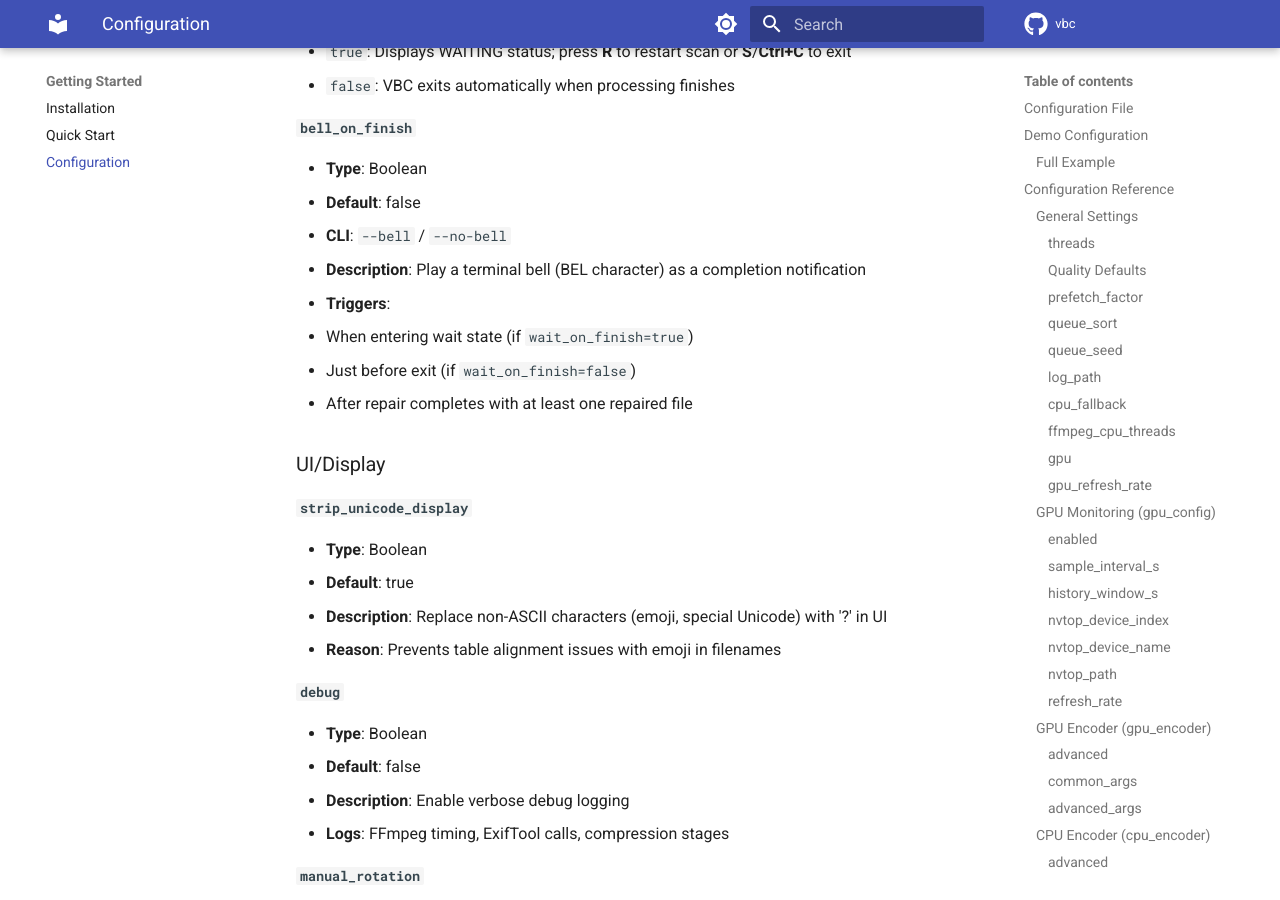
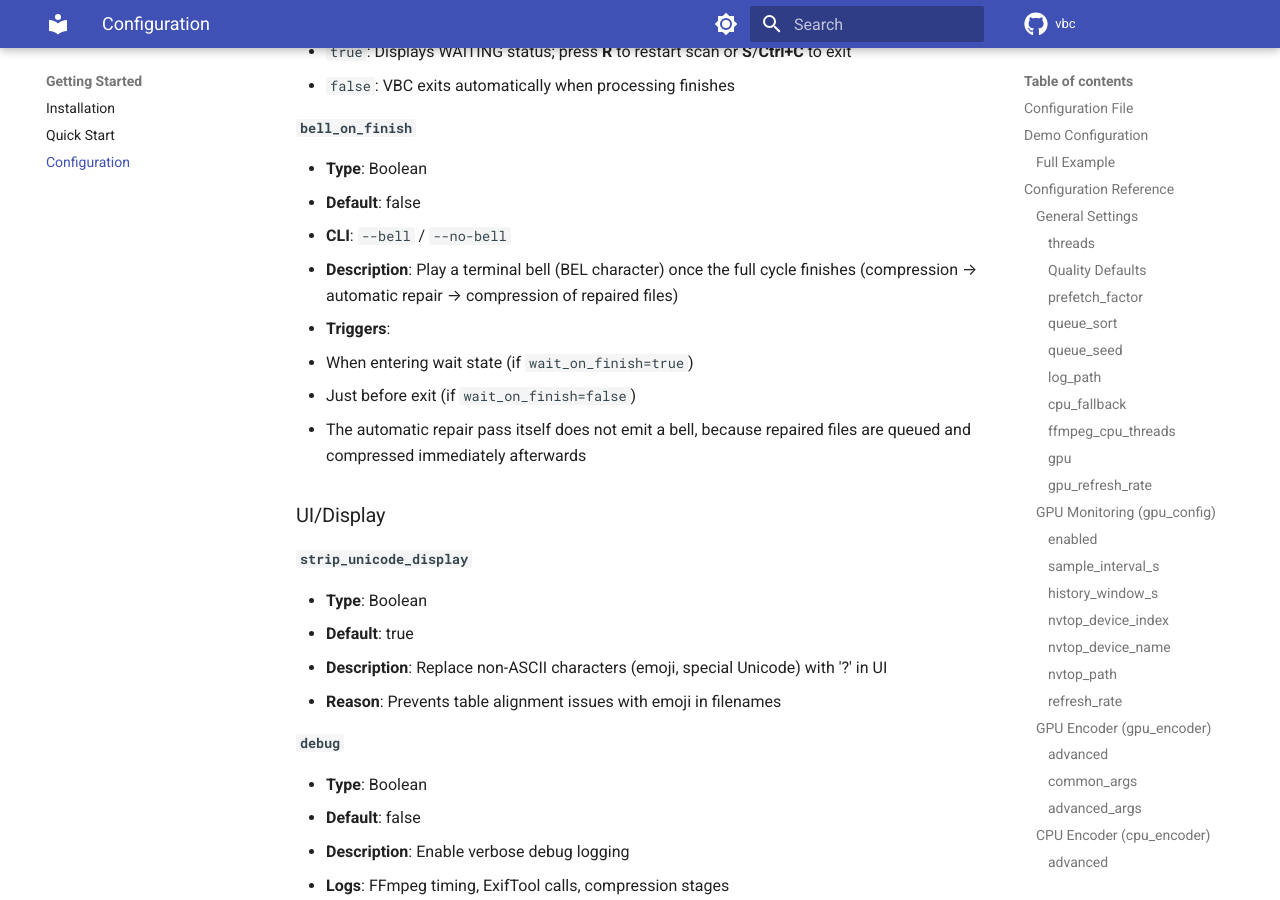
Before and after one commit to hipotures/vbc, an MkDocs documentation site: the page built from docs/getting-started/configuration.md, in a window 1280 px wide and 900 px high, scrolled down 16230 px. Built offline with MkDocs 1.6.1 and Material for MkDocs 9.7.7, drawn with Linux system fonts in a browser that asks for light colours; comment, search, counter and statistics services are not loaded.

Commit message:
docs: document auto_repair_errors and clarify bell behavior
- Add auto_repair_errors: true to conf/vbc.yaml.example with full behavior
- Clarify bell_on_finish fires only once after the full cycle
  (compression -> repair -> compression of repaired files), not after
  the repair pass itself
- Update --bell help text, cli.md, and configuration.md accordingly

```diff
--- a/docs/getting-started/configuration.md
+++ b/docs/getting-started/configuration.md
@@ -576,11 +576,11 @@ Dashboard display settings.
 - **Type**: Boolean
 - **Default**: false
 - **CLI**: `--bell` / `--no-bell`
-- **Description**: Play a terminal bell (BEL character) as a completion notification
+- **Description**: Play a terminal bell (BEL character) once the full cycle finishes (compression → automatic repair → compression of repaired files)
 - **Triggers**:
   - When entering wait state (if `wait_on_finish=true`)
   - Just before exit (if `wait_on_finish=false`)
-  - After repair completes with at least one repaired file
+- The automatic repair pass itself does not emit a bell, because repaired files are queued and compressed immediately afterwards
 
 ### UI/Display
 
```
Also changed, not shown: docs/user-guide/cli.md (+3 -2 lines), 2 other files.
